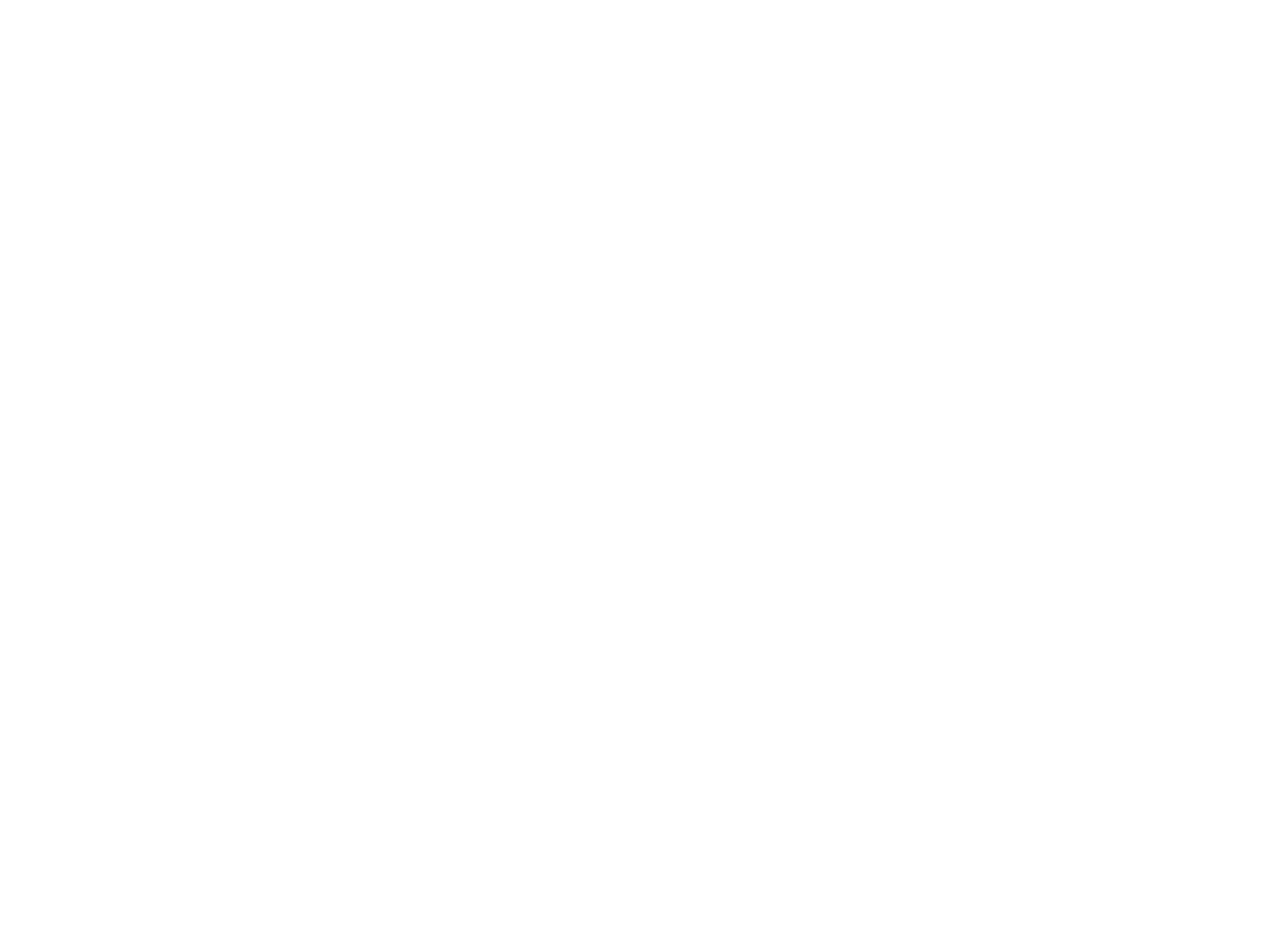
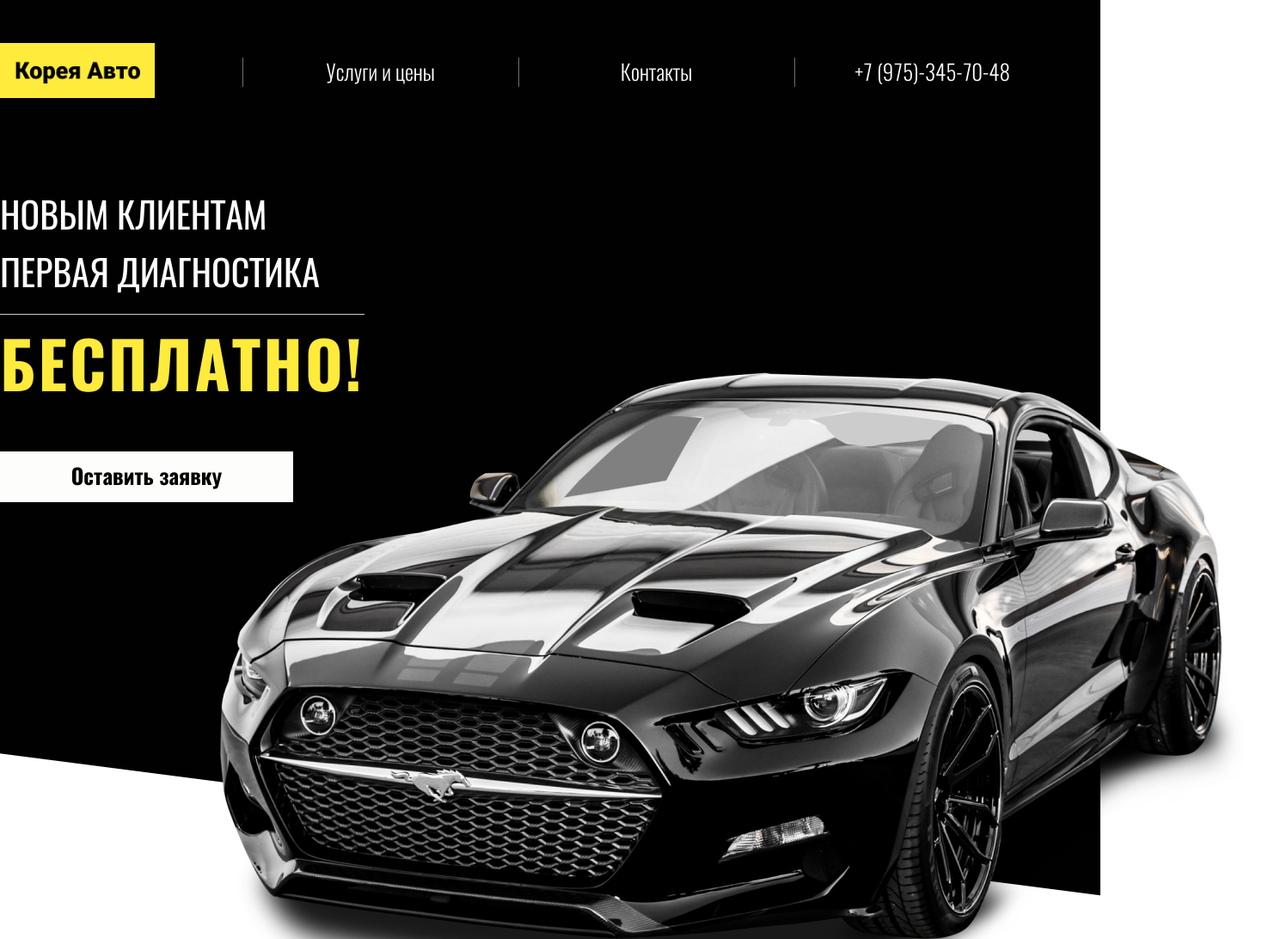
Before and after one commit to vladgo777/korea, a website: page build/index.html in a window 1280 px wide. Shown: the top 1092 px of the page at 86% size, 1482 px wide, since content can reach past the window. Before the commit the page ends 800 px from the top, so only its background shows below. Drawn offline with Linux system fonts and the light colour scheme.

Commit message:
бесплатно блок готов

```diff
--- a/build/css/styles.css
+++ b/build/css/styles.css
@@ -0,0 +1,150 @@
+
+@font-face {
+  font-family: 'Oswald-Regular';
+  src: url("../fonts/Oswaldregular.ttf"); }
+
+@font-face {
+  font-family: 'Oswald-Light';
+  src: url("../fonts/Oswaldlight.ttf"); }
+
+@font-face {
+  font-family: 'Oswald-Bold';
+  src: url("../fonts/Oswaldbold.ttf"); }
+
+
+@font-face {
+  font-family: 'Oswald-Regular';
+  src: url("../fonts/Oswaldregular.ttf"); }
+
+@font-face {
+  font-family: 'Oswald-Light';
+  src: url("../fonts/Oswaldlight.ttf"); }
+
+@font-face {
+  font-family: 'Oswald-Bold';
+  src: url("../fonts/Oswaldbold.ttf"); }
+
+* {
+  margin: 0;
+  padding: 0; }
+
+html {
+  height: 100%; }
+
+a {
+  text-decoration: none; }
+
+body {
+  overflow-x: hidden !important;
+  font-family: 'Oswald-Regular'; }
+
+.content1 {
+  position: relative;
+  max-width: 1454px;
+  width: 100%;
+  height: auto;
+  margin: auto; }
+  @media screen and (min-width: 1550px) and (max-width: 1828px) {
+    .content1 {
+      max-width: 1300px; } }
+  @media screen and (min-width: 1281px) and (max-width: 1550px) {
+    .content1 {
+      max-width: 1200px; } }
+  @media screen and (min-width: 300px) and (max-width: 640px) {
+    .content1 {
+      padding: 0 20px;
+      box-sizing: border-box; } }
+
+.header {
+  position: fixed;
+  width: 100%;
+  left: 0px;
+  top: 0px;
+  z-index: 100;
+  background: none;
+  margin-top: 50px; }
+
+.header__content {
+  display: flex;
+  flex-direction: row;
+  align-items: center; }
+
+.header__name {
+  position: absolute;
+  visibility: hidden; }
+
+.header__part {
+  width: 25%;
+  border-left: 1px solid #707070;
+  display: flex;
+  align-items: center;
+  justify-content: center; }
+
+.header__logo {
+  width: 22%; }
+
+.header__img {
+  width: 180px; }
+
+.header__link {
+  font-size: 25px;
+  font-weight: 300;
+  color: #FDFDFC;
+  font-family: 'Oswald-Light'; }
+
+.big-banner {
+  background-image: url("../img/head.png");
+  background-size: auto;
+  background-position: top center;
+  background-repeat: no-repeat;
+  height: 1082px; }
+
+.big-banner__content {
+  display: flex;
+  flex-direction: row;
+  top: 20%; }
+
+.big-banner__container {
+  display: flex;
+  flex-direction: column;
+  align-items: start;
+  justify-content: center; }
+
+.big-banner__imgCar {
+  position: absolute;
+  top: 30%;
+  left: 15%;
+  width: 1290px; }
+
+.big-banner__text {
+  color: #FDFDFC;
+  line-height: 67px;
+  font-weight: 500;
+  font-size: 42px;
+  padding-bottom: 15px; }
+
+.big-banner__saleText {
+  padding-top: 25px;
+  border-top: 1px solid #CCCCCC;
+  font-family: 'Oswald-Bold';
+  color: #FFEB3B;
+  line-height: 67px;
+  letter-spacing: 3px;
+  font-size: 75px; }
+
+.big-banner__proposal {
+  margin-top: 67px;
+  width: 341px;
+  border: 1px solid #FDFDFC;
+  font-family: 'Oswald-Bold';
+  color: #010101;
+  padding: 10px;
+  font-size: 25px;
+  line-height: 37px;
+  text-align: center;
+  background: #FDFDFC;
+  transition: .5s ease-out; }
+  .big-banner__proposal:hover {
+    background: transparent;
+    border: 1px solid #FDFDFC;
+    color: #FDFDFC; }
--- a/build/index.html
+++ b/build/index.html
@@ -8,5 +8,62 @@
 </head>
 <body>
 
+    <div class="header">
+        <div class="header__content content1">
+            <div class="header__logo">
+                <img src="img/logo.png" class="header__img">
+                <h1 class = "header__name">Корея авто</h1>
+            </div>
+            <div class="header__part">
+                <a href="#" class="header__link">
+                    Услуги и цены
+                </a>
+            </div>
+            <div class="header__part">
+                <a href="#" class="header__link">
+                    Контакты
+                </a>
+            </div>
+            <div class="header__part">
+                <a href="#" class="header__link">
+                    +7 (975)-345-70-48
+                </a>
+            </div>
+        </div>
+    </div>
+
+    <div class="big-banner">
+        <div class="big-banner__content content1">
+            <div class="big-banner__container">
+                <span class="big-banner__text">
+                    НОВЫМ КЛИЕНТАМ <br>
+                    ПЕРВАЯ ДИАГНОСТИКА
+                </span>
+                <span class="big-banner__saleText">
+                    БЕСПЛАТНО!
+                </span>
+                <button class="big-banner__proposal">
+                    Оставить заявку
+                </button>
+            </div>
+            <img src="img/car.png" class="big-banner__imgCar">
+        </div>
+    </div>
+
+    <!-- <div class="request-container">
+        <div class="content1">
+            <div class="request-container__inner">
+                <span class="request-container__text">
+                    Скидка на диагностику авто
+                </span>
+                <span class="request-container__text2">
+                    20%
+                </span>
+                <button class="request-container__button">
+                    Оставить заявку
+                </button>
+            </div>
+        </div>
+    </div> -->
 </body>
 </html>
--- /dev/null
+++ b/build/scss/fonts.scss
@@ -0,0 +1,14 @@
+@font-face{
+    font-family: 'Oswald-Regular';
+    src: url('../fonts/Oswaldregular.ttf');
+};
+
+@font-face{
+    font-family: 'Oswald-Light';
+    src: url('../fonts/Oswaldlight.ttf');
+}
+
+@font-face{
+    font-family: 'Oswald-Bold';
+    src: url('../fonts/Oswaldbold.ttf');
+}
--- /dev/null
+++ b/build/scss/mixin.scss
@@ -0,0 +1,35 @@
+@mixin l-desk{
+    @media screen and (min-width: 1550px) and (max-width: 1828px){
+        @content
+    }
+};
+
+@mixin m-desk{
+    @media screen and (min-width: 1281px) and (max-width: 1550px){
+        @content
+    }
+};
+
+@mixin sm-desk{
+    @media screen and (min-width: 1025px) and (max-width: 1280px){
+        @content
+    }
+};
+
+@mixin desk{
+    @media screen and (min-width: 1025px) and (max-width: 1439px){
+        @content
+    }
+};
+
+@mixin tablet{
+    @media screen and (min-width: 641px) and (max-width: 1024px){
+        @content
+    }
+};
+
+@mixin mobile{
+    @media screen and (min-width: 300px) and (max-width: 640px){
+        @content
+    }
+};
--- /dev/null
+++ b/build/scss/styles.scss
@@ -0,0 +1,160 @@
+
+@import 'fonts';
+@import 'colors';
+@import 'mixin';
+
+*{
+    margin: 0;
+    padding: 0;
+}
+
+html{
+    height: 100%;
+}
+
+a{
+    text-decoration: none;
+}
+
+body {
+    overflow-x: hidden !important;
+    font-family: 'Oswald-Regular';
+}
+
+.content1{
+	position: relative;
+	max-width: 1454px;
+	width: 100%;
+	height: auto;
+	margin: auto;
+	@include l-desk{
+		max-width: 1300px;
+    }
+	@include m-desk{
+		max-width: 1200px;
+    }
+	@include mobile{
+		padding: 0 20px;
+		box-sizing: border-box;
+    }
+}
+
+.header{
+    position: fixed;
+    width: 100%;
+    left: 0px;
+    top: 0px;
+    z-index: 100;
+    background: none;
+    margin-top: 50px;
+
+    // background-color: black;
+
+}
+
+.header__content{
+    display: flex;
+    flex-direction: row;
+    align-items: center;
+    // justify-content: center;
+}
+
+.header__name{
+    position: absolute;
+    visibility: hidden;
+}
+
+.header__part{
+    width: 25%;
+    border-left: 1px solid #707070;
+    display: flex;
+    align-items: center;
+    justify-content: center;
+}
+
+.header__logo{
+    width: 22%;
+}
+
+.header__img{
+    width: 180px;
+}
+
+.header__link{
+    font-size: 25px;
+    font-weight: 300;
+    color: #FDFDFC;
+    font-family: 'Oswald-Light';
+}
+
+// .request-container{
+//     background-image: url('../img/bmw.png');
+//     background-size: 100%;
+//     background-repeat: no-repeat;
+//     width: 100%;
+// }
+
+.big-banner{
+    background-image: url('../img/head.png');
+    background-size: auto;
+    background-position: top center;
+    background-repeat: no-repeat;
+    height: 1082px;
+}
+
+.big-banner__content{
+    display: flex;
+    flex-direction: row;
+    top: 20%;
+}
+
+.big-banner__container{
+    display: flex;
+    flex-direction: column;
+    align-items: start;
+    justify-content: center;
+}
+
+.big-banner__imgCar{
+    position: absolute;
+    top: 30%;
+    left: 15%;
+    width: 1290px;
+}
+
+.big-banner__text{
+    color: #FDFDFC;
+    line-height: 67px;
+    font-weight: 500;
+    font-size: 42px;
+    padding-bottom: 15px;
+}
+
+.big-banner__saleText{
+    padding-top: 25px;
+    border-top: 1px solid #CCCCCC;
+    font-family: 'Oswald-Bold';
+    color: #FFEB3B;
+    line-height: 67px;
+    letter-spacing: 3px;
+    font-size: 75px;
+}
+
+.big-banner__proposal{
+    margin-top: 67px;
+    width: 341px;
+    border: 1px solid #FDFDFC;
+    font-family: 'Oswald-Bold';
+    color: #010101;
+    padding: 10px;
+    font-size: 25px;
+    line-height: 37px;
+    text-align: center;
+    background: #FDFDFC;
+    transition: .5s ease-out;
+    &:hover{
+        background: transparent;
+        border: 1px solid #FDFDFC;
+        color: #FDFDFC;
+    }
+}
```
Also changed, not shown: gulpfile.js (added, +31 -0 lines), package.json (added, +13 -0 lines), build/fonts/Oswaldbold.ttf (added), build/fonts/Oswaldlight.ttf (added), build/fonts/Oswaldlight.woff (added), build/fonts/Oswaldlight.woff2 (added), build/fonts/Oswaldregular.ttf (added), build/img/bmw.png (added), build/img/car.png (added), build/img/head.png (added), build/img/logo.png (added), build/scss/colors.scss (added), 2 other files.
